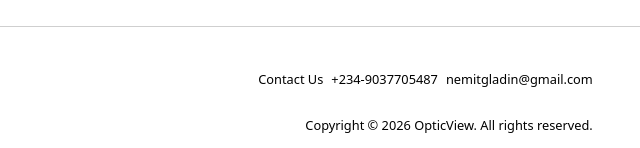
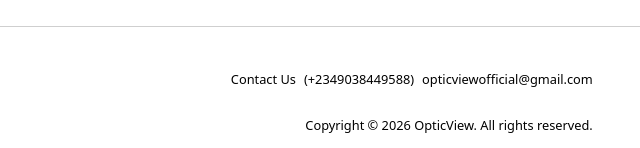
Before and after one commit to rukkiecodes/clinic, a plain HTML site: page index.html in a window 1280 px wide. Shown: the part 5926-6074 px from the top of the page, 640-1280 px from the left. Drawn offline with Linux system fonts and the light colour scheme.

Commit message:
changed contact info

```diff
--- a/index.html
+++ b/index.html
@@ -195,8 +195,8 @@
 
         <div class="contacts">
           <span>Contact Us</span>
-          <span>+234-9037705487</span>
-          <span>nemitgladin@gmail.com</span>
+          <span>(+2349038449588)</span>
+          <span>opticviewofficial@gmail.com</span>
         </div>
       </div>
 
```
